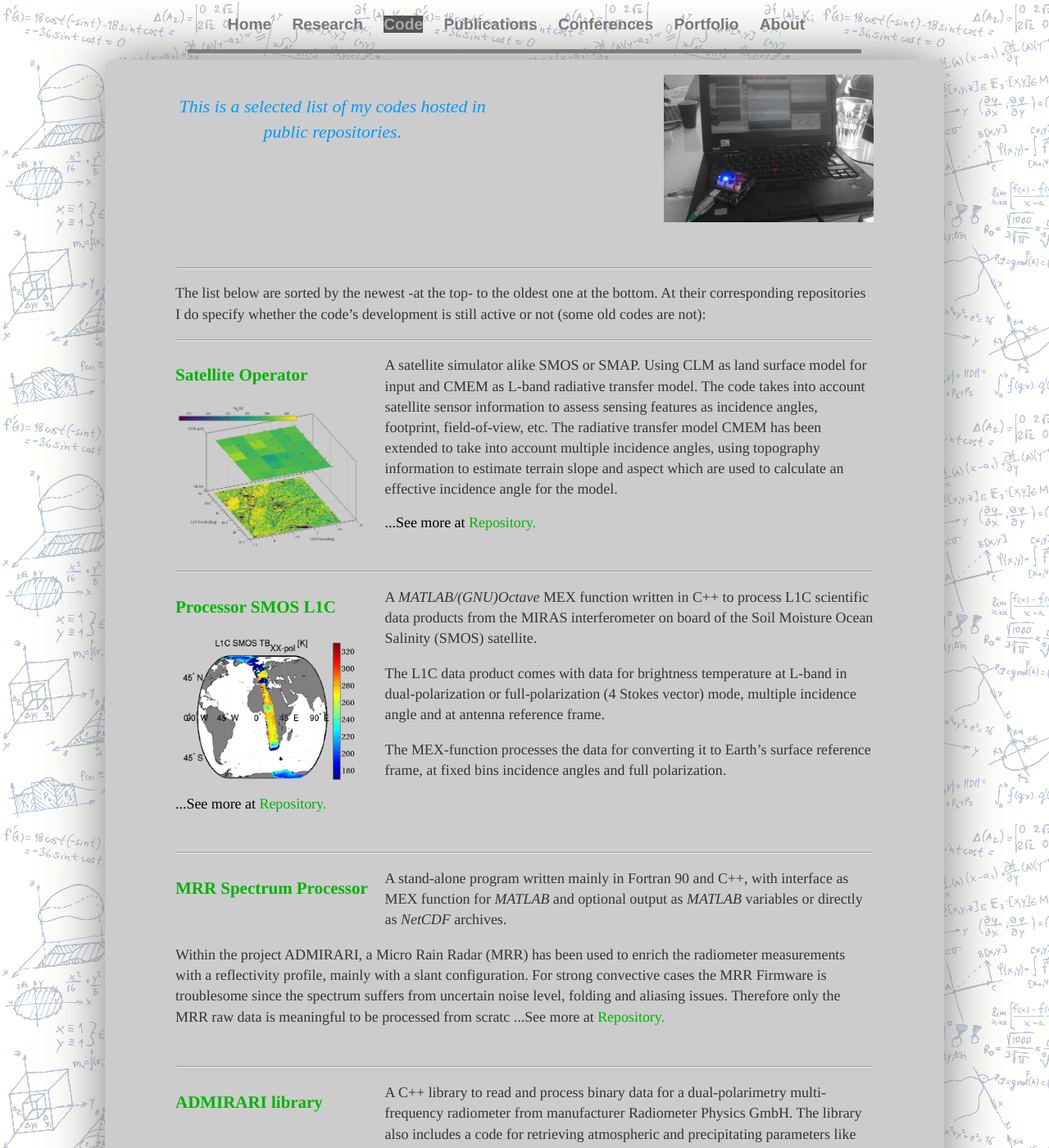
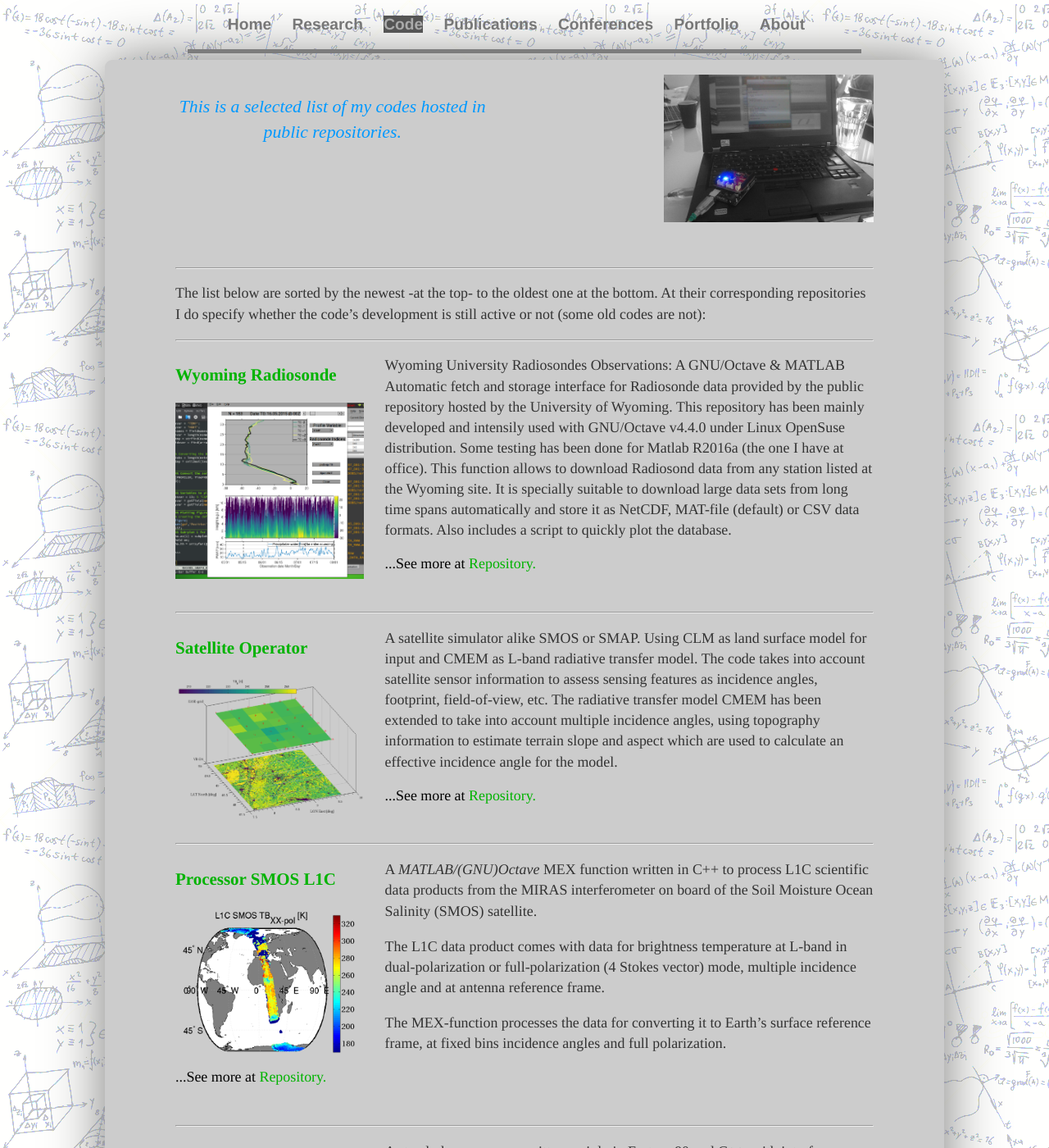
Before and after one commit to pablosaa/pablosaa.github.io, a Jekyll site: the page built from codes.md, in a window 1280 px wide and 1400 px high. Shown: the whole window at 82% size. Built offline with Jekyll 4.4.1, drawn with Linux system fonts in a browser that asks for light colours; some of the changed text lies outside the part shown.

Commit message:
WyoSondes repository added

```diff
--- /dev/null
+++ b/_includes/thecodes/Wyosondes.md
@@ -0,0 +1,4 @@
+Wyoming University Radiosondes Observations:
+A GNU/Octave & MATLAB Automatic fetch and storage interface for Radiosonde data provided by the public repository hosted by the University of Wyoming.
+This repository has been mainly developed and intensily used with GNU/Octave v4.4.0 under Linux OpenSuse distribution. Some testing has been done for Matlab R2016a (the one I have at office).
+This function allows to download Radiosond data from any station listed at the Wyoming site. It is specially suitable to download large data sets from long time spans automatically and store it as NetCDF, MAT-file (default) or CSV data formats. Also includes a script to quickly plot the database.
--- a/_layouts/mycodes.html
+++ b/_layouts/mycodes.html
@@ -15,7 +15,7 @@ layout: withcaratula
   </div>
   <div>
     <p>
-      {{ tempmd  | markdownify | slice:0,600 }}
+      {{ tempmd  | markdownify | slice:0,800 }}
       ...See more at <a alt="Link to repository" href="{{site.github_username}}/{{infile.linkcode}}">Repository.</a>
     </p>
   </div>
--- a/codes.md
+++ b/codes.md
@@ -4,6 +4,10 @@ title: Scientific codes
 vorworte: This is a selected list of my codes hosted in public repositories.
 caratula: images/fronts/laptop.png
 thecodes:
+  - name: 'Wyoming Radiosonde'
+    namefile: Wyosondes.md
+    linkcode: WyoSondes
+    codelogo: images/software/wyosondes.png
   - name: 'Satellite Operator'
     namefile: SAToperator.md
     linkcode: SATOPE_CLM4CMEM
```
Also changed, not shown: images/software/wyosondes.png (added).
